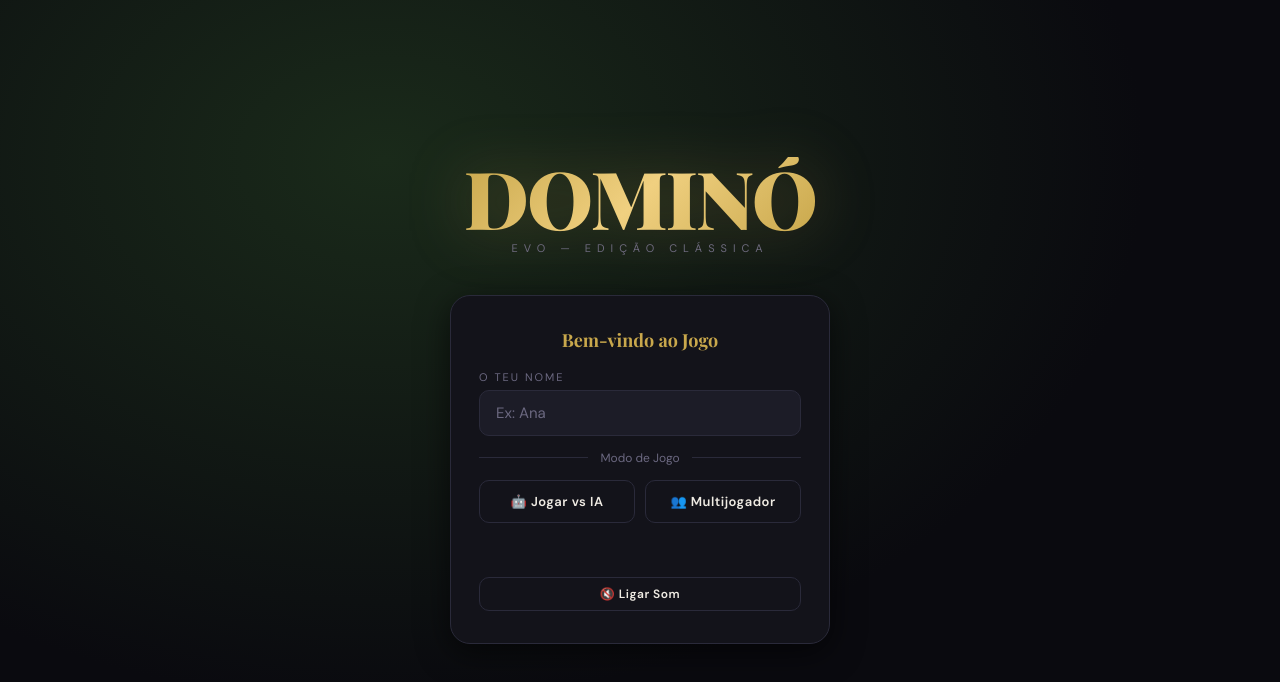
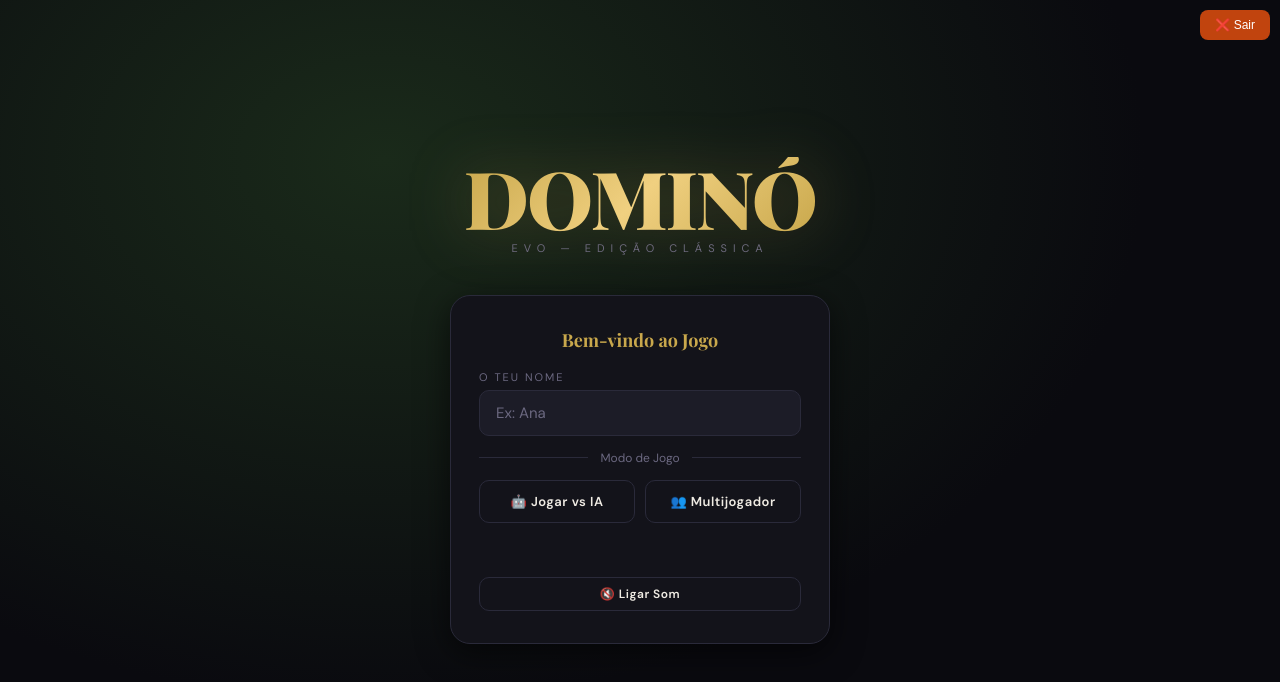
Before and after one commit to analuizamrques/domino-evo, a website: page index.html in a window 1280 px wide. Drawn offline with nearby package versions, Linux system fonts and the light colour scheme.

Commit message:
Add quit button to leave game

```diff
--- a/index.html
+++ b/index.html
@@ -193,6 +193,22 @@ body::before {
 
 
 
+
+
+.btn-quit {
+  position: fixed;
+  top: 10px;
+  right: 10px;
+  padding: 8px 15px;
+  font-size: 12px;
+  background: #c1440e;
+  color: white;
+  border: none;
+  border-radius: 8px;
+  cursor: pointer;
+  z-index: 50;
+}
+.btn-quit:hover { background: #e1550e; }
 
 /* RESPONSIVE */
 @media (max-width: 600px) {
@@ -697,6 +713,9 @@ body::before {
 </style>
 </head>
 <body>
+
+<button onclick="quitGame()" class="btn-quit" id="btn-quit" title="Desistir">❌ Sair</button>
+
 
 <!-- HISTORY PANEL -->
 <div id="history-panel" style="display:none;position:fixed;right:0;top:50%;transform:translateY(-50%);width:200px;max-height:300px;background:rgba(0,0,0,0.9);border:1px solid var(--border);border-radius:10px 0 0 10px;padding:12px;z-index:20;overflow-y:auto;">
```
